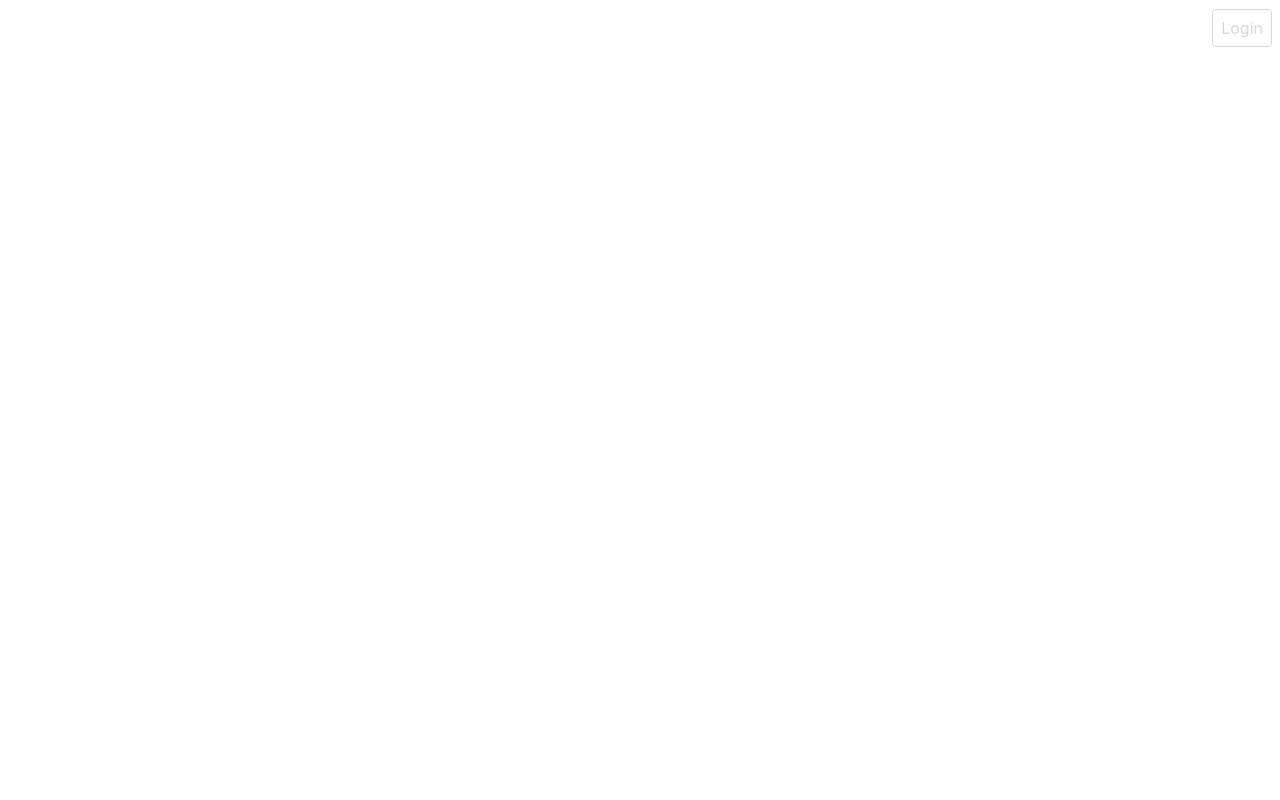
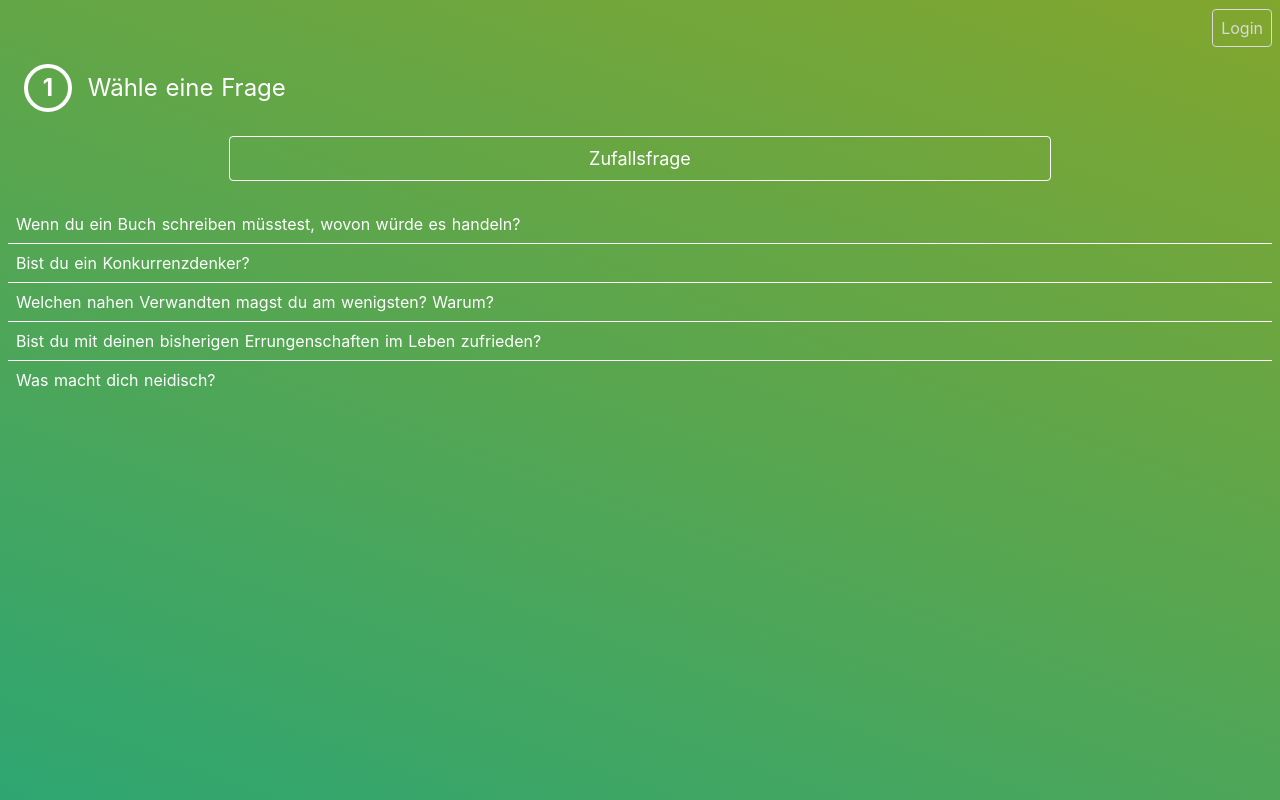
Before and after one commit to The-Penguin-Circle/chat-frontend, a Nuxt app: page /select-question in a window 1280 px wide. Built offline with nearby package versions, Linux system fonts and the light colour scheme.

Commit message:
Fix select question bg

```diff
--- a/pages/select-question/index.vue
+++ b/pages/select-question/index.vue
@@ -29,5 +29,10 @@
 </script>
 
 <style>
-
+.containerbg {
+  margin: 0 auto;
+  text-align: center;
+  background-color: #339933;
+  background-image: linear-gradient(20deg, #2EA672 0%, #82A62E 100%);
+}
 </style>
```
